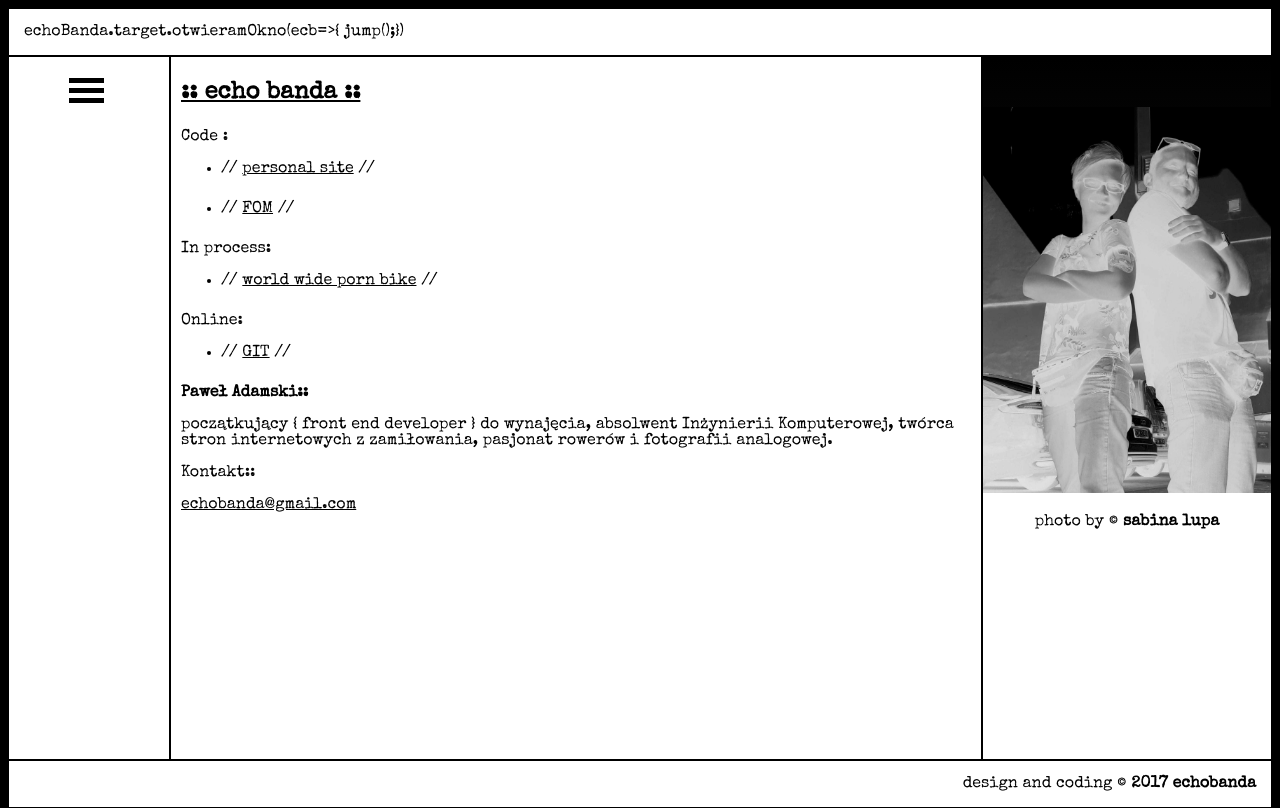
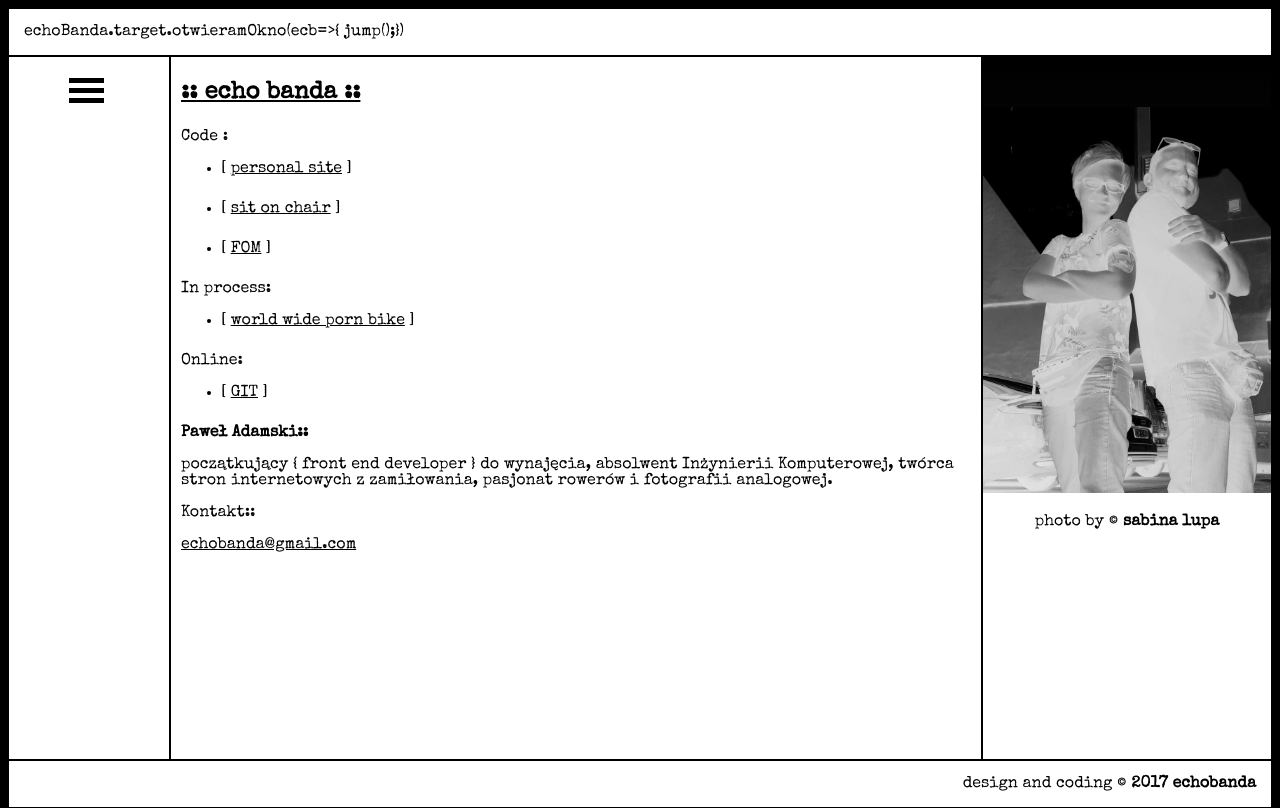
Before and after one commit to echobanda/personal_site, a website: page index.html in a window 1280 px wide. Drawn offline with nearby package versions, Linux system fonts and the light colour scheme; a web font is replaced by a local one.

Commit message:
change index

```diff
--- a/index.html
+++ b/index.html
@@ -21,16 +21,17 @@
       <p>:: echo banda ::</p>
       Code :
       <ul>
-        <li>// <a href="https://www.echobanda.pl">personal site</a> //</li>
-        <li>// <a href="https://www.optimo-modo.pl">FOM</a> //</li>
+        <li>[ <a href="https://www.echobanda.pl">personal site</a> ]</li>
+        <li>[ <a href="https://echobanda.github.io/Warsztat01/">sit on chair</a> ]</li>
+        <li>[ <a href="https://www.optimo-modo.pl">FOM</a> ]</li>
       </ul>
       In process:
       <ul>
-        <li>// <a href="https://www.porn-bike.pl">world wide porn bike</a> //</li>
+        <li>[ <a href="https://www.porn-bike.pl">world wide porn bike</a> ]</li>
       </ul>
       Online:
       <ul>
-        <li>// <a href="https://github.com/echobanda">GIT</a> //</li>
+        <li>[ <a href="https://github.com/echobanda">GIT</a> ]</li>
       </ul>
       <p>Paweł Adamski::</p>
       <p>początkujący <span>{ front end developer }</span> do wynajęcia, absolwent Inżynierii Komputerowej, twórca stron internetowych z zamiłowania, pasjonat rowerów i fotografii analogowej.</p>
```
